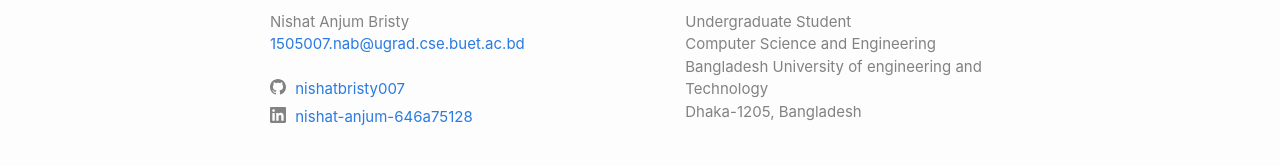
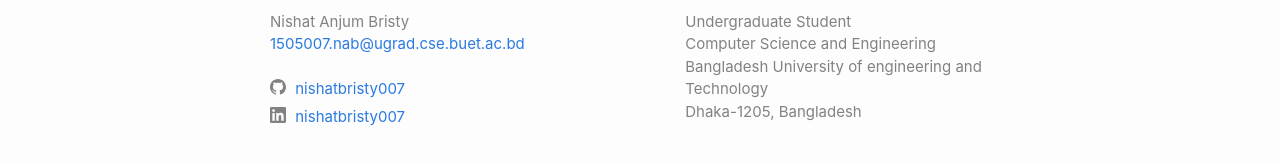
Before and after one commit to nishatbristy007/nishatbristy, a Jekyll site: the page built from index.markdown, in a window 1280 px wide. Shown: the part 712-877 px from the top of the page. Built offline with Jekyll 4.4.1, drawn with Linux system fonts in a browser that asks for light colours.

Commit message:
Update _config.yml

```diff
--- a/_config.yml
+++ b/_config.yml
@@ -25,7 +25,7 @@ description:
 baseurl: "/nishatbristy" # the subpath of your site, e.g. /blog
 url: "nishatbristy007.github.io" # the base hostname & protocol for your site, e.g. http://example.com
 github_username:  nishatbristy007
-linkedin_username: nishat-anjum-646a75128
+linkedin_username: nishatbristy007
 
 #navbar-links:
 #  Home: "about"
```
